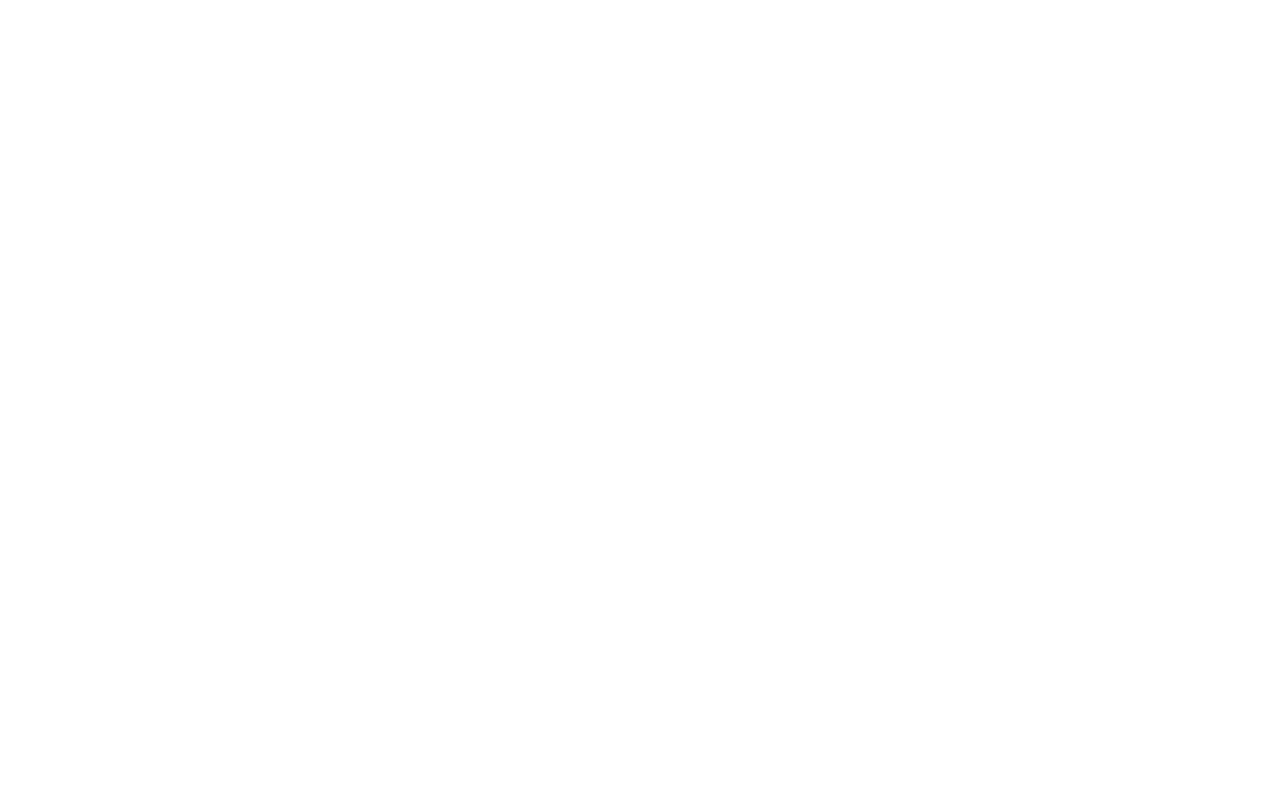
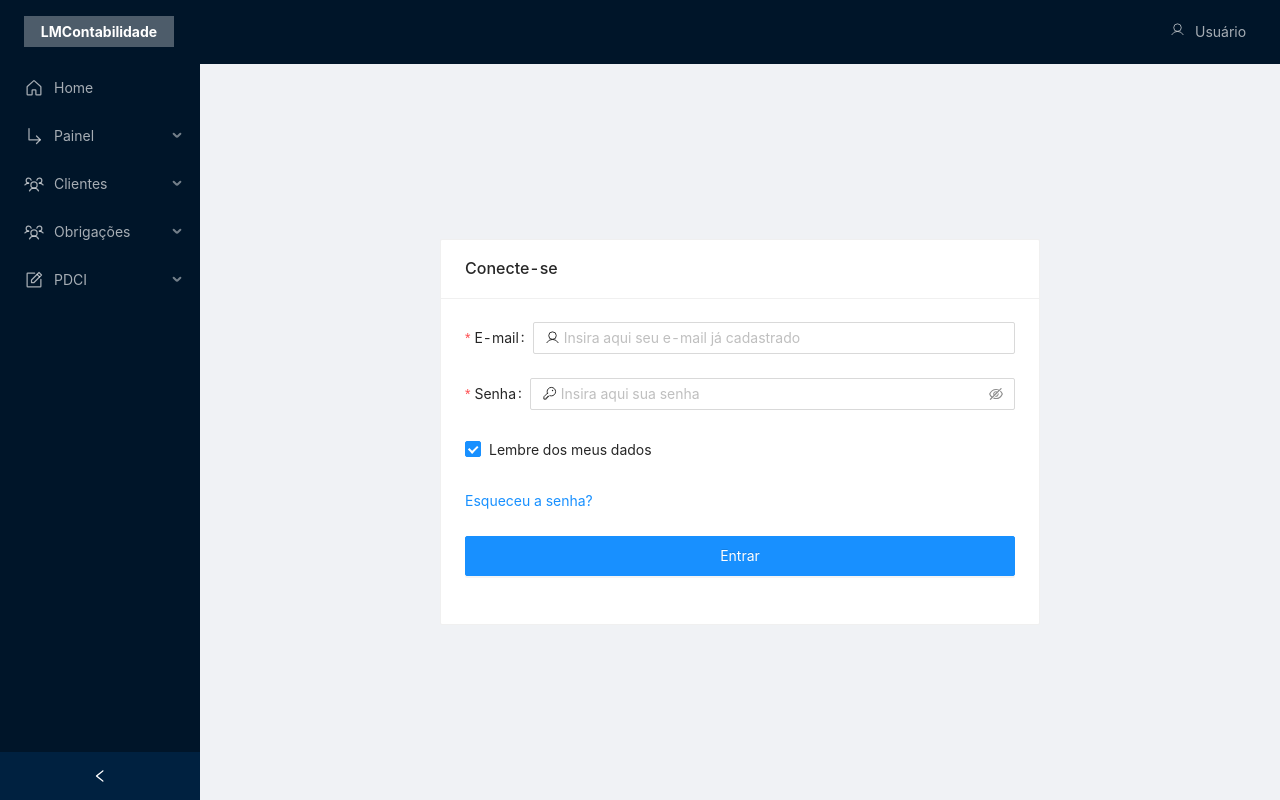
Before and after one commit to gboliveir/SIG, a React (Vite) app: page /lmcontabilidade/login in a window 1280 px wide. Before the commit this address had no page. Built offline with nearby package versions, Linux system fonts and the light colour scheme.

Commit message:
feat: add login page

```diff
--- a/src/Router.tsx
+++ b/src/Router.tsx
@@ -1,12 +1,14 @@
 import { Route, Routes } from "react-router-dom";
+import { DefaultLayout } from "./layout/DefaultLayout";
 import { Counter } from "./pages/Counter";
-import { DefaultLayout } from "./layout/DefaultLayout";
+import { Login } from "./pages/login";
 
 export function Router() {
   return (
     <Routes>
       <Route path="/lmcontabilidade" element={<DefaultLayout />}>
         <Route path="/lmcontabilidade/painel/counter" element={<Counter />} />
+        <Route path="/lmcontabilidade/login" element={<Login />} />
       </Route>
     </Routes>
   )
--- /dev/null
+++ b/src/pages/login/index.tsx
@@ -0,0 +1,79 @@
+import { Card, Form, Button, Checkbox, Input, Row, Col  } from "antd";
+import { Key, User } from "phosphor-react";
+
+export function Login() {
+  const onFinish = (values: any) => {
+    console.log('Success:', values);
+  };
+
+  const onFinishFailed = (errorInfo: any) => {
+    console.log('Failed:', errorInfo);
+  };
+
+  return (
+    <Row
+      justify="center"
+      align="middle"
+      style={{ height: '100%' }}
+    >
+      <Col>
+        <Card title="Conecte-se" style={{ width: 600 }}>
+          <Form
+            name="login"
+            className="login-form"
+            initialValues={{ remember: true }}
+            onFinish={onFinish}
+            onFinishFailed={onFinishFailed}
+            autoComplete="off"
+          >
+            <Form.Item
+              label="E-mail"
+              name="email"
+              rules={[{ required: true, message: 'Por favor, insira seu e-mail!' }]}
+            >
+              <Input
+                prefix={<User size={15} />}
+                placeholder="Insira aqui seu e-mail já cadastrado"
+              />
+            </Form.Item>
+
+            <Form.Item
+              label="Senha"
+              name="password"
+              rules={[{ required: true, message: 'Por favor, insira sua senha!' }]}
+            >
+              <Input.Password
+                prefix={<Key size={15} />}
+                placeholder="Insira aqui sua senha"
+              />
+            </Form.Item>
+
+            <Form.Item>
+              <Form.Item
+                name="remember"
+                valuePropName="checked"
+                style={{ marginRight: 'auto' }}
+              >
+                <Checkbox>Lembre dos meus dados</Checkbox>
+              </Form.Item>
+
+              <a href="" style={{ right: 0 }}>
+                Esqueceu a senha?
+              </a>
+            </Form.Item>
+
+            <Form.Item>
+              <Button
+                type="primary"
+                htmlType="submit"
+                style={{ width: '100%', height: 40 }}
+              >
+                Entrar
+              </Button>
+            </Form.Item>
+          </Form>
+        </Card>
+      </Col>
+    </Row>
+  );
+}
```
